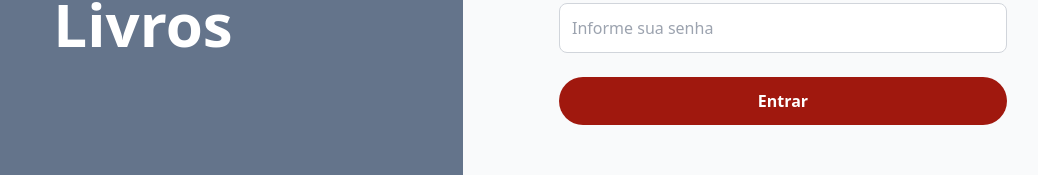
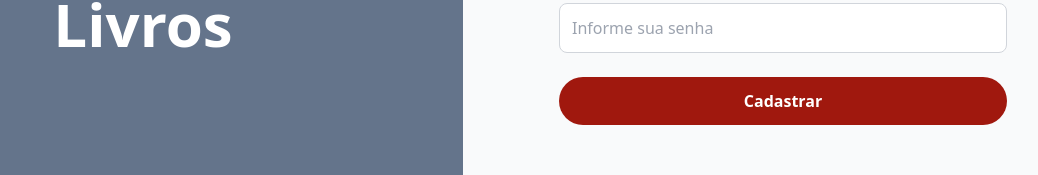
Before and after one commit to kauanbatista57/projeto-livraria, a React (Create React App) app in the folder livros/: page /cadastro in a window 1280 px wide. Shown: the part 504-679 px from the top of the page, without its empty margins (177-1215 px from the left). Built offline with nearby package versions, Linux system fonts and the light colour scheme.

Commit message:
style: cadastro

```diff
--- a/livros/src/pages/Cadastro/cadastro.jsx
+++ b/livros/src/pages/Cadastro/cadastro.jsx
@@ -64,7 +64,7 @@ export default function Cadastro() {
               type="submit"
               className="w-full py-3 bg-[#A0180E] text-white font-semibold rounded-full hover:bg-[#7e130b] transition"
             >
-              Entrar
+              Cadastrar
             </button>
           </form>
         </div>
```
